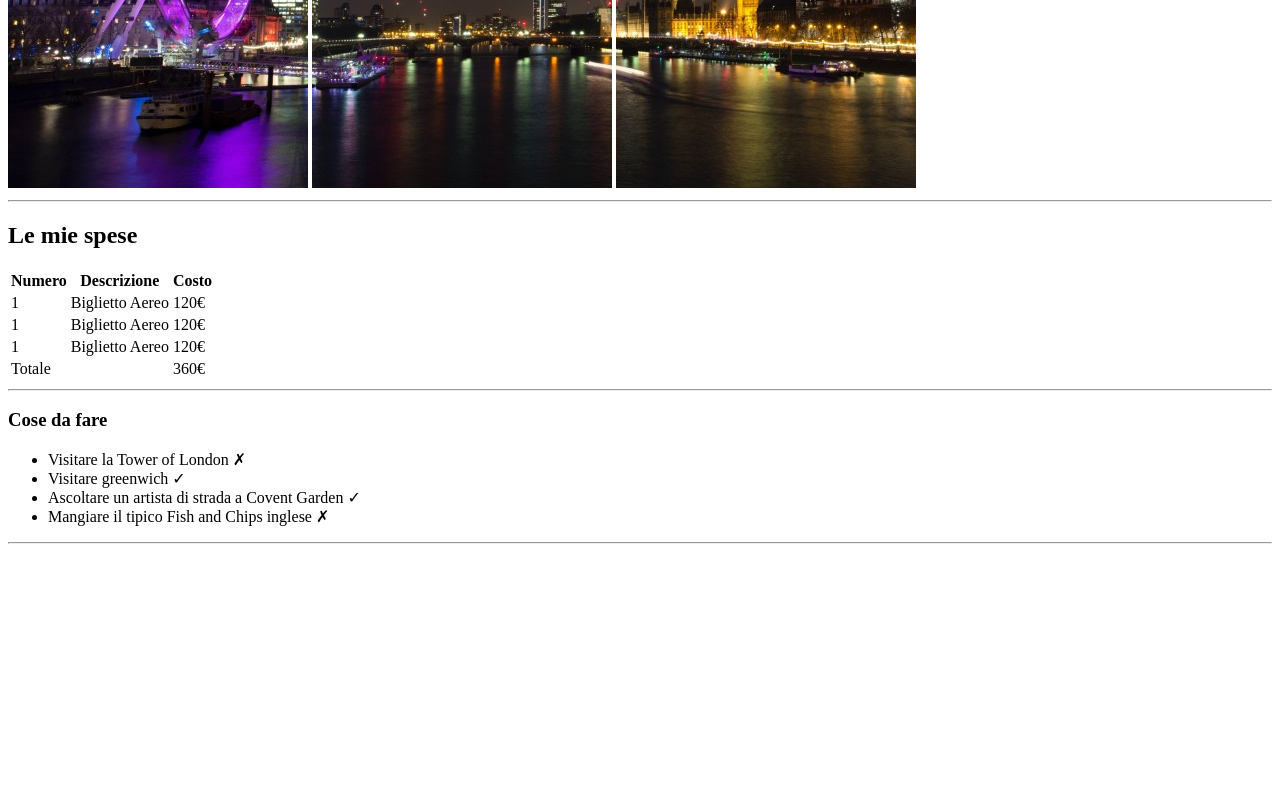
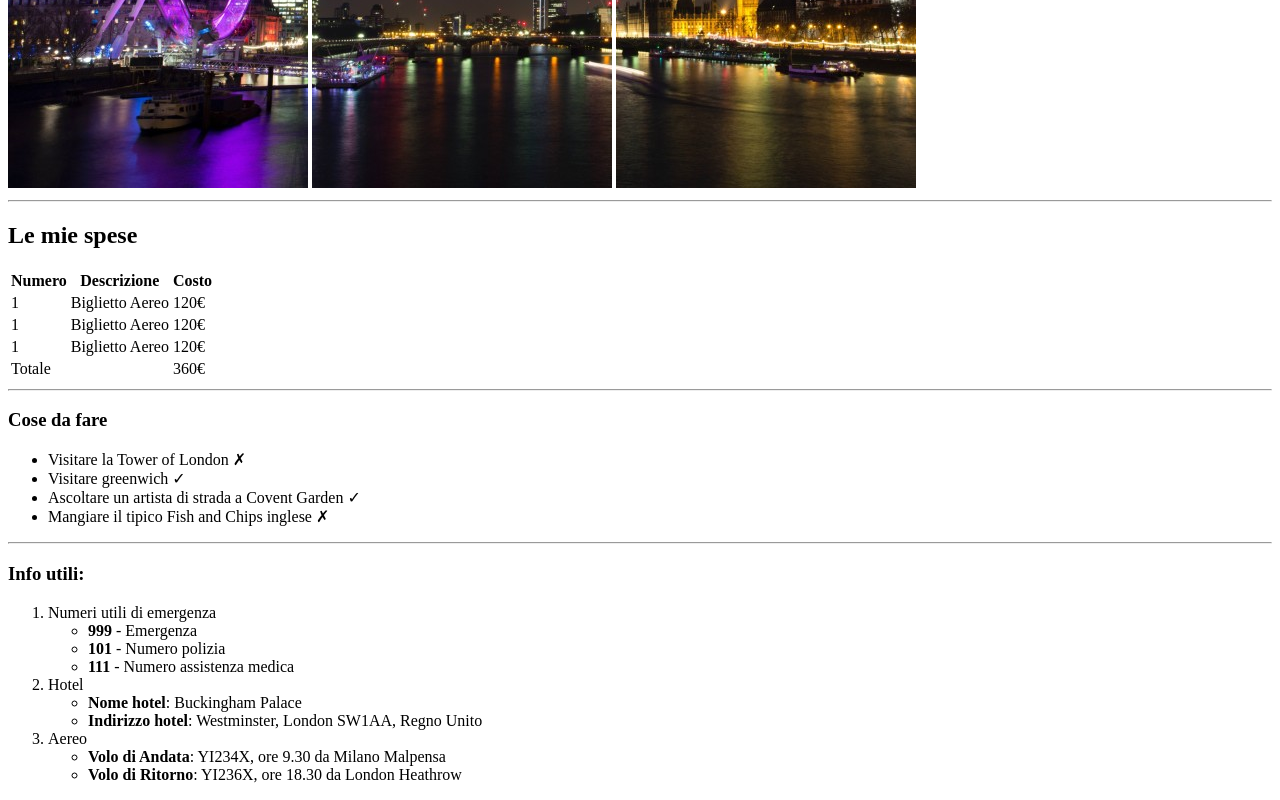
Before and after one commit to imLukePex/html-london-trip, a plain HTML site: page index.html in a window 1280 px wide. Shown: the part 492-1292 px from the top of the page. Before the commit the page ends 1044 px from the top, so only its background shows below. Drawn offline with Linux system fonts and the light colour scheme.

Commit message:
creation main third part

```diff
--- a/index.html
+++ b/index.html
@@ -68,6 +68,7 @@
       <hr>
     </section>
 
+    <!-- Seconda sezione -->
     <section>
       <h3>Cose da fare</h3>
 
@@ -82,6 +83,35 @@
       <hr>
     </section>
 
+    <!-- Terza sezione -->
+    <section>
+      <h3>Info utili:</h3>
+      <!-- Inizio Elenco ordinato e non ordinato -->
+      <ol>
+        <!-- Prima parte Elenco -->
+        <li>Numeri utili di emergenza</li>
+        <ul>
+          <li><strong>999</strong> - Emergenza</li>
+          <li><strong>101</strong> - Numero polizia</li>
+          <li><strong>111</strong> - Numero assistenza medica</li>
+        </ul>
+
+        <!-- Seconda parte Elenco -->
+        <li>Hotel</li>
+        <ul>
+          <li><strong>Nome hotel</strong>: Buckingham Palace</li>
+          <li><strong>Indirizzo hotel</strong>: Westminster, London SW1AA, Regno Unito</li>
+        </ul>
+
+        <!-- Terza parte Elenco -->
+        <li>Aereo</li>
+        <ul>
+          <li><strong>Volo di Andata</strong>: YI234X, ore 9.30 da Milano Malpensa</li>
+          <li><strong>Volo di Ritorno</strong>: YI236X, ore 18.30 da London Heathrow</li>
+        </ul>
+      </ol>
+      <!-- Fine Elenco ordinato e non ordinato -->
+    </section>
   </main>
 
   <!-- Immagini del Footer -->
```
